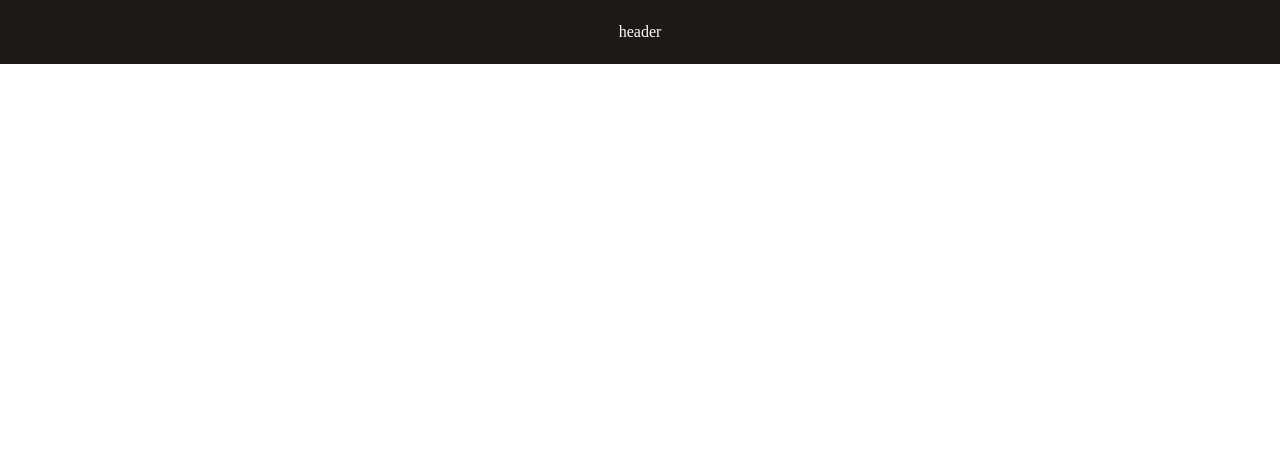
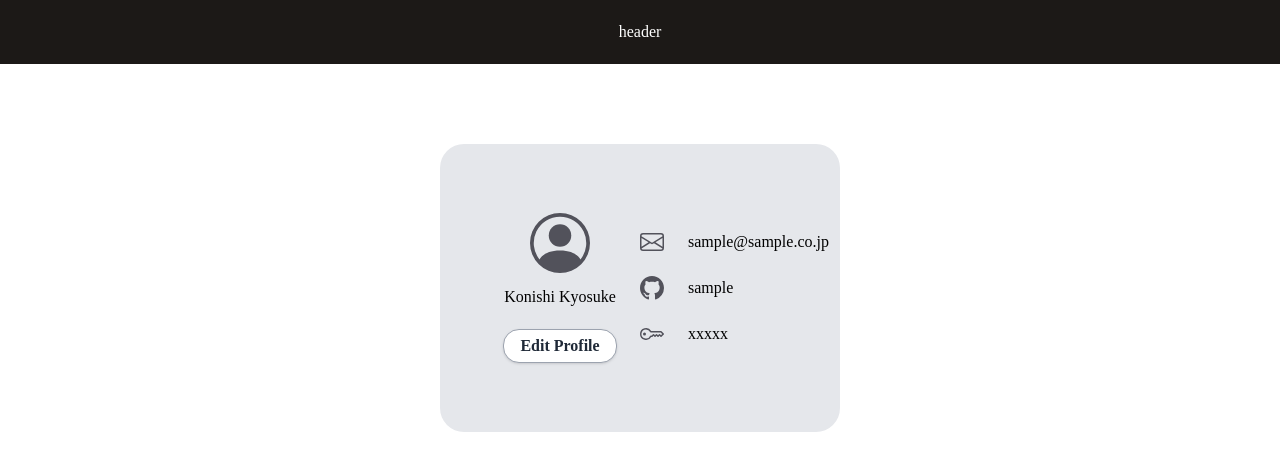
Before and after one commit to Konippi/ants, a React (Vite) app in the folder frontend/: page /#/ in a window 1280 px wide. Shown: the top 470 px of the page. Built offline with nearby package versions, Linux system fonts and the light colour scheme.

Commit message:
created user frontend

```diff
--- a/frontend/package.json
+++ b/frontend/package.json
@@ -17,9 +17,9 @@
   },
   "dependencies": {
     "@openapitools/openapi-generator-cli": "^2.5.1",
-    "bootstrap-icons": "^1.9.1",
     "react": "^18.2.0",
     "react-dom": "^18.2.0",
+    "react-icons": "^4.4.0",
     "react-router-dom": "^6.3.0",
     "sass": "^1.54.5"
   },
--- /dev/null
+++ b/frontend/src/components/atoms/EditProfileButton.tsx
@@ -0,0 +1,9 @@
+import {FC} from "react";
+
+const EditProfileButton: FC = () => {
+    return (
+        <button className="bg-white hover:bg-gray-100 text-gray-800 font-semibold py-2 px-4 border border-gray-400 rounded-2xl shadow">Edit Profile</button>
+    );
+};
+
+export default EditProfileButton;
--- /dev/null
+++ b/frontend/src/components/atoms/ProfileDetail.tsx
@@ -0,0 +1,19 @@
+import {FC, ReactNode} from "react";
+
+type Props = {
+    icon: ReactNode;
+    content: string;
+}
+
+const ProfileDetail: FC<Props> = (props: Props) => {
+    const {icon, content} = props;
+
+    return (
+        <div className="h-[30px] flex items-center">
+            <span>{icon}</span>
+            <span className="ml-6">{content}</span>
+        </div>
+    );
+}
+
+export default ProfileDetail;
--- /dev/null
+++ b/frontend/src/components/atoms/UserName.tsx
@@ -0,0 +1,9 @@
+import {FC} from "react";
+
+const UserName: FC = () => {
+    return (
+        <p>Konishi Kyosuke</p>
+    );
+};
+
+export default UserName;
--- a/frontend/src/components/atoms/index.ts
+++ b/frontend/src/components/atoms/index.ts
@@ -0,0 +1,3 @@
+export {default as UserName} from "./UserName";
+export {default as EditProfileButton} from "./EditProfileButton";
+export {default as ProfileDetail} from "./ProfileDetail";
--- /dev/null
+++ b/frontend/src/components/molecules/ProfileLeft.tsx
@@ -0,0 +1,21 @@
+import {FC} from "react";
+import {UserName, EditProfileButton} from "../atoms";
+import {BsPersonCircle} from "react-icons/bs"
+
+const ProfileLeft: FC = () => {
+    return (
+        <div className="w-[200px] flex justify-center flex-col pl-10 rounded-3xl text-center">
+            <div className="mb-4 my-0 mx-auto">
+                <BsPersonCircle size={60} className="fill-zinc-600" />
+            </div>
+            <div className="mb-6">
+                <UserName />
+            </div>
+            <div>
+                <EditProfileButton />
+            </div>
+        </div>
+    );
+};
+
+export default ProfileLeft;
--- /dev/null
+++ b/frontend/src/components/molecules/ProfileRight.tsx
@@ -0,0 +1,21 @@
+import {FC} from "react";
+import {ProfileDetail} from "../atoms"
+import {BsEnvelope, BsGithub, BsKey} from "react-icons/bs"
+
+const ProfileRight: FC = () => {
+    return (
+        <div className="w-[200px] flex justify-center flex-col rounded-3xl">
+            <div className="mb-4">
+                <ProfileDetail icon={<BsEnvelope size={24} color={"#52525b"} />} content="sample@sample.co.jp" />
+            </div>
+            <div className="mb-4">
+                <ProfileDetail icon={<BsGithub size={24} color={"#52525b"} />} content="sample" />
+            </div>
+            <div>
+                <ProfileDetail icon={<BsKey size={24} color={"#52525b"} />} content="xxxxx" />
+            </div>
+        </div>
+    );
+};
+
+export default ProfileRight;
--- a/frontend/src/components/molecules/index.ts
+++ b/frontend/src/components/molecules/index.ts
@@ -0,0 +1,2 @@
+export {default as ProfileLeft} from "./ProfileLeft";
+export {default as ProfileRight} from "./ProfileRight";
--- /dev/null
+++ b/frontend/src/components/organisms/Profile.tsx
@@ -0,0 +1,14 @@
+import {FC} from "react";
+import { ProfileLeft } from "../molecules";
+import { ProfileRight } from "../molecules";
+
+const Profile: FC = () => {
+    return (
+        <div className="bg-gray-200 w-[400px] h-72 flex justify-between my-36 mx-auto rounded-3xl">
+            <ProfileLeft />
+            <ProfileRight />
+        </div>
+    );
+};
+
+export default Profile;
--- a/frontend/src/components/organisms/index.ts
+++ b/frontend/src/components/organisms/index.ts
@@ -1 +1,2 @@
 export {default as Header} from "./layout/Header";
+export {default as Profile} from "./Profile";
--- a/frontend/src/components/organisms/layout/Header.tsx
+++ b/frontend/src/components/organisms/layout/Header.tsx
@@ -3,7 +3,7 @@ import {FC, memo} from "react";
 const Header: FC = memo(function Header() {
 
     return (
-        <header className="fixed w-full h-16 bg-stone-900 text-white text-center flex items-center justify-center">
+        <header className="fixed w-full h-16 bg-stone-900 text-white text-center flex items-center justify-center top-0">
             header
         </header>
     );
--- a/frontend/src/components/pages/Home.tsx
+++ b/frontend/src/components/pages/Home.tsx
@@ -1,8 +1,11 @@
 import {FC} from "react";
+import {Profile} from "../organisms";
 
 const Home: FC = () => {
     return (
-        <></>
+        <>
+            <Profile />
+        </>
     );
 }
 
```
Also changed, not shown: 1 other file (tests, documents, lock files or other folders).
